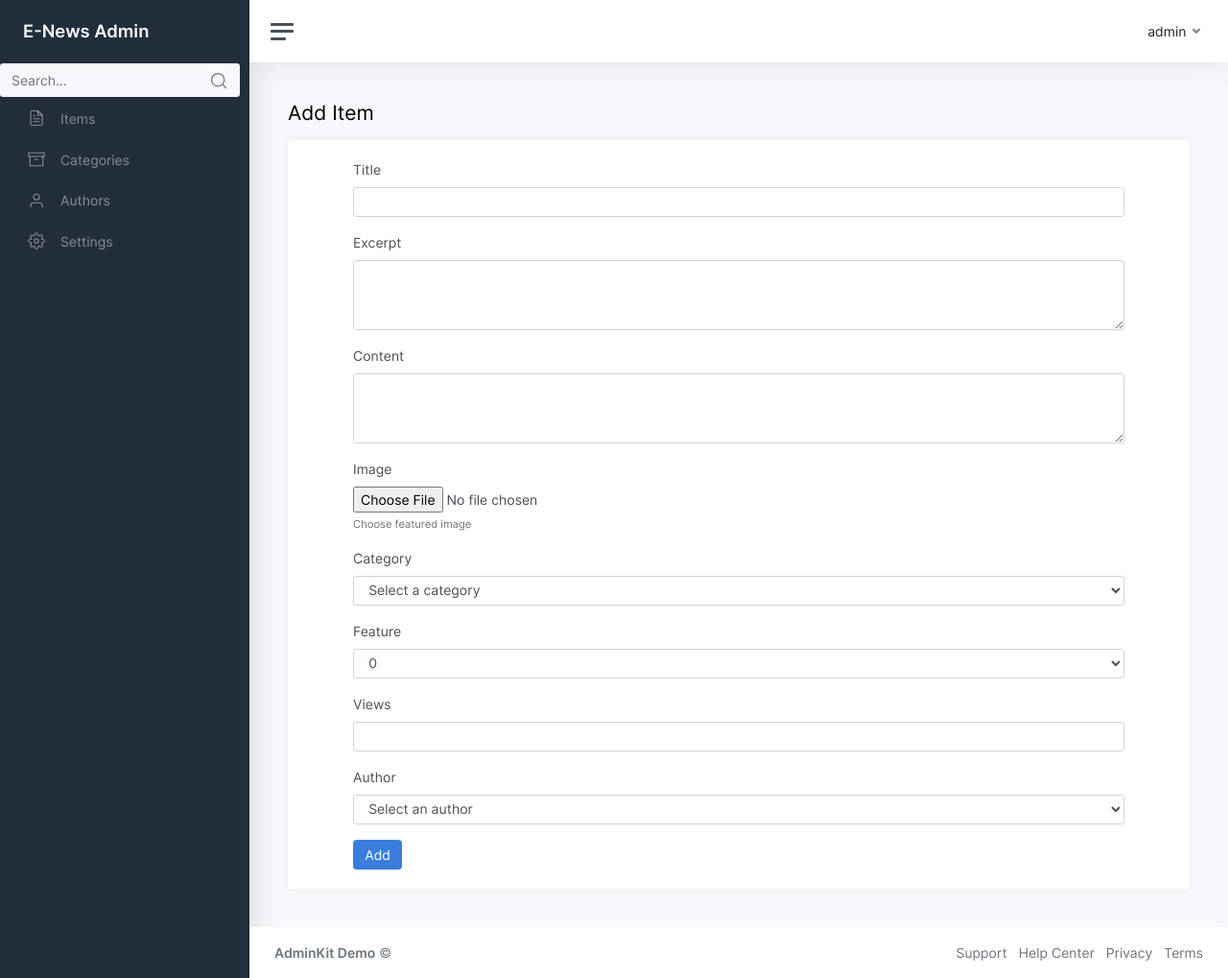
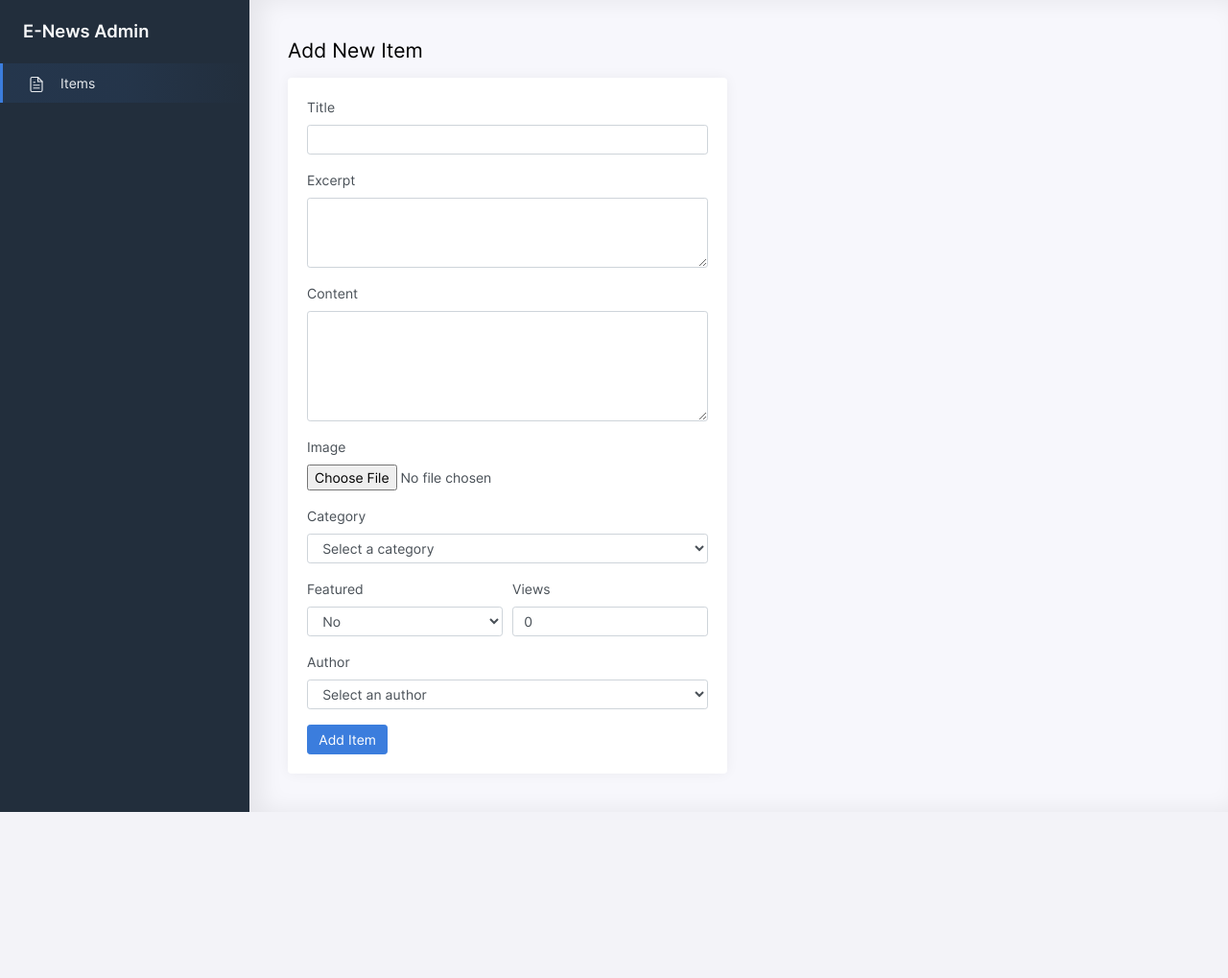
Before and after one commit to bbi-yoykai1017/baitapbe, a PHP site: page /form_add_item.php in a window 1280 px wide. Shown: the whole page at 96% size. After the commit the page ends 846 px from the top, so only its background shows below. Run offline with PHP 8.4, Linux system fonts and the light colour scheme; data comes from the database, SQL or seed files in the repository; some libraries are stand-ins or nearby versions.

Commit message:
tôi ưu code trang form_add_iitem.php

```diff
--- a/form_add_item.php
+++ b/form_add_item.php
@@ -1,244 +1,171 @@
 <?php
-// KẾT NỐI CSDL
+// 1. KẾT NỐI & KHỞI TẠO
 require_once 'database.php';
 $db = new Database();
 
-// khoi tao bien bao loi/thanh cong
-$suscess = '';
+// Khởi tạo biến
+$success = '';
 $error = '';
 
-// xu ly khi nguoi dung submit form
+// Lấy dữ liệu cho Dropdown trước (để dù form lỗi hay không thì vẫn có dữ liệu hiển thị)
+$authors = $db->select("SELECT * FROM authors");
+$categories = $db->select("SELECT * FROM categories");
+
+// 2. XỬ LÝ SUBMIT FORM
 if ($_SERVER['REQUEST_METHOD'] == 'POST') {
-    // lay du lieu tu form
-    $title = $_POST['title'];
-    $excerpt = $_POST['excerpt'];
-    $content = $_POST['content'];
-    $category_id = $_POST['category'];
-    $featured = $_POST['featured'];
-    $views = !empty($_POST['views']) ? $_POST['views'] : 0;
-    $author_id = $_POST['author'];
+    // Lấy và làm sạch dữ liệu đầu vào
+    $title       = trim($_POST['title'] ?? '');
+    $excerpt     = trim($_POST['excerpt'] ?? '');
+    $content     = trim($_POST['content'] ?? '');
+    $category_id = $_POST['category'] ?? '';
+    $featured    = $_POST['featured'] ?? 0;
+    $views       = $_POST['views'] ?? 0;
+    $author_id   = $_POST['author'] ?? '';
 
-    // kiem tra du lieu nhap
+    // Validate dữ liệu
     if (empty($title) || empty($category_id) || empty($author_id)) {
-        $error = "Vui lòng nhập đầy đủ thông tin";
+        $error = "Vui lòng nhập đầy đủ thông tin (Tiêu đề, Danh mục, Tác giả).";
     }
-    // Kiểm tra xem có file ảnh được upload không
+    // Validate file ảnh
     elseif (!isset($_FILES['image']) || $_FILES['image']['error'] != 0) {
         $error = "Vui lòng chọn hình ảnh đại diện!";
+    }
+    else {
+        // Xử lý Upload ảnh
+        $target_dir = "./public/images/";
+        if (!file_exists($target_dir)) {
+            mkdir($target_dir, 0777, true);
+        }
+
+        $file_extension = strtolower(pathinfo($_FILES['image']['name'], PATHINFO_EXTENSION));
+        $valid_extensions = ['jpg', 'jpeg', 'png', 'gif'];
+
+        // Kiểm tra định dạng ảnh
+        if (!in_array($file_extension, $valid_extensions)) {
+            $error = "Chỉ cho phép định dạng ảnh: " . implode(", ", $valid_extensions);
         } else {
-        // xi ly upload anh
-        $tager_dir = "./public/images/";
-        // dam bao thu muc ton tai
-        if (!file_exists($tager_dir)) {
-            mkdir($tager_dir, 0777, true);
-        }
-        $file_name = time() . '_' . basename($_FILES['image']['name']); // them time() de tranh trung ten
-        $tager_file = $tager_dir . $file_name;
-        $imgfile_type = strtolower(pathinfo($tager_file, PATHINFO_EXTENSION));
+            // Đặt tên file mới để tránh trùng lặp
+            $new_file_name = time() . '_' . basename($_FILES['image']['name']);
+            $target_file = $target_dir . $new_file_name;
 
-        // kiem tra dinh dang anh hop le
-        $valid_extensions = array('jpg', 'jpeg', 'png', 'gif');
-        if (in_array($imgfile_type, $valid_extensions)) {
-            if (move_uploaded_file($_FILES['image']['tmp_name'], $tager_file)) {
-                // chen du lieu vao csdl
+            if (move_uploaded_file($_FILES['image']['tmp_name'], $target_file)) {
+                // 3. INSERT VÀO DATABASE
+                // Lưu ý: Đã sửa tên cột category_id -> category và author_id -> author theo fix trước đó
                 $sql_insert = "INSERT INTO items (title, excerpt, content, image, category, featured, views, author)
                                VALUES (?, ?, ?, ?, ?, ?, ?, ?)";
-                $result = $db->execute($sql_insert, [$title, $excerpt, $content, $file_name, $category_id, $featured, $views, $author_id]);
+
+                $params = [$title, $excerpt, $content, $new_file_name, $category_id, $featured, $views, $author_id];
+                $result = $db->execute($sql_insert, $params);
+
                 if ($result) {
-                    $suscess = "Thêm bài viết thành công!";
-                    // chuyen huong ve trang danh sach
+                    $success = "Thêm bài viết thành công!";
                     header("Location: index.php");
                     exit();
                 } else {
-                    $error = "Lỗi thêm bài viết.";
+                    $error = "Lỗi hệ thống: Không thể thêm vào CSDL.";
                 }
             } else {
-                $error = "Lỗi khi tải lên hình ảnh.";
-            }
-        }
-        else {
-            $error = "Chỉ cho phép tải lên các định dạng ảnh: " . implode(", ", $valid_extensions);
+                $error = "Lỗi hệ thống: Không thể lưu file ảnh.";
             }
         }
     }
-// LẤY DANH SÁCH TÁC GIẢ
-$sql_auth = "SELECT * FROM authors";
-$authors = $db->select($sql_auth);
-
-// LẤY DANH SÁCH DANH MỤC
-$sql_cat = "SELECT * FROM categories";
-$categories = $db->select($sql_cat);
+}
 ?>
 
 <!DOCTYPE html>
 <html lang="vi">
-
 <head>
     <meta charset="utf-8">
-    <meta http-equiv="X-UA-Compatible" content="IE=edge">
     <meta name="viewport" content="width=device-width, initial-scale=1, shrink-to-fit=no">
-    <link rel="icon" href="./public/images/favicon.png" type="image/icon type">
-    <meta name="description" content="Responsive Web UI Kit &amp; Dashboard Template based on Bootstrap">
-    <meta name="author" content="AdminKit">
-    <meta name="keywords" content="adminkit, bootstrap, web ui kit, dashboard template, admin template">
-
-    <link rel="shortcut icon" href="./public/img/icons/icon-48x48.png" />
-
-    <title>E-News Admin</title>
-
+    <title>Thêm bài viết - E-News Admin</title>
     <link href="./public/css/app.css" rel="stylesheet">
-
-    <style>
-        .btn.btn-secondary.active {
-            background-color: #3b7ddd !important;
-            border-color: #3b7ddd !important;
-        }
-    </style>
 </head>
 
 <body>
     <div class="wrapper">
         <nav id="sidebar" class="sidebar">
             <div class="sidebar-content js-simplebar">
-                <a class="sidebar-brand" href="#">
-                    <span class="align-middle">E-News Admin</span>
-                </a>
+                <a class="sidebar-brand" href="index.php"><span class="align-middle">E-News Admin</span></a>
                 <ul class="sidebar-nav">
-                    <li>
-                        <form action="result.php" class="form-inline d-none d-sm-inline-block">
-                            <div class="input-group input-group-navbar">
-                                <input name="q" type="text" class="form-control" placeholder="Search…"
-                                    aria-label="Search" value="">
-                                <div class="input-group-append">
-                                    <button class="btn" type="submit">
-                                        <i class="align-middle" data-feather="search"></i>
-                                    </button>
-                                </div>
-                            </div>
-                        </form>
-                    </li>
-                    <li class="sidebar-item">
-                        <a class="sidebar-link" href="index.php">
-                            <i class="align-middle" data-feather="file-text"></i> <span
-                                class="align-middle">Items</span>
-                        </a>
-                    </li>
-                    <li class="sidebar-item">
-                        <a class="sidebar-link" href="categories.php">
-                            <i class="align-middle" data-feather="archive"></i> <span
-                                class="align-middle">Categories</span>
-                        </a>
-                    </li>
-                    <li class="sidebar-item">
-                        <a class="sidebar-link" href="authors.php">
-                            <i class="align-middle" data-feather="user"></i> <span class="align-middle">Authors</span>
-                        </a>
-                    </li>
-
-                    <li class="sidebar-item">
-                        <a class="sidebar-link" href="#">
-                            <i class="align-middle" data-feather="settings"></i> <span
-                                class="align-middle">Settings</span>
-                        </a>
-                    </li>
-                </ul>
-            </div>
-        </nav><!-- main content-->
-
-        <div class="main">
-            <nav class="navbar navbar-expand navbar-light navbar-bg">
-                <a class="sidebar-toggle d-flex">
-                    <i class="hamburger align-self-center"></i>
-                </a>
-                <div class="navbar-collapse collapse">
-                    <ul class="navbar-nav navbar-align">
-                        <li class="nav-item dropdown">
-                            <a class="nav-icon dropdown-toggle d-inline-block d-sm-none" href="#"
-                                data-toggle="dropdown">
-                                <i class="align-middle" data-feather="settings"></i>
-                            </a>
-                            <a class="nav-link dropdown-toggle d-none d-sm-inline-block" href="#"
-                                data-toggle="dropdown">
-                                <span class="text-dark">admin</span>
-                            </a>
-                            <div class="dropdown-menu dropdown-menu-right">
-                                <a class="dropdown-item" href="#">Đăng Xuất</a>
-                            </div>
-                        </li>
+                    <li class="sidebar-item active"><a class="sidebar-link" href="index.php"><i class="align-middle" data-feather="file-text"></i> Items</a></li>
                     </ul>
             </div>
         </nav>
+
+        <div class="main">
             <main class="content">
                 <div class="container-fluid p-0">
-                    <h1 class="h3 mb-3">Add Item</h1>
+                    <h1 class="h3 mb-3">Add New Item</h1>
                     <div class="row">
-                        <div class="col-12 col-6">
-                            <div class="card px-5">
+                        <div class="col-12 col-md-8 col-lg-6"> <div class="card">
                                 <div class="card-body">
-                                    <?php if (!empty($error)): ?>
-                                        <div class="alert alert-danger alert-dismissible fade show" role="alert">
-                                            <?= $error ?>
-                                            <button type="button" class="close" data-dismiss="alert" aria-label="Close">
-                                                <span aria-hidden="true">&times;</span>
-                                            </button>
-                                        </div>
+
+                                    <?php if ($error): ?>
+                                        <div class="alert alert-danger"><?= $error ?></div>
                                     <?php endif; ?>
-                                    <?php if (!empty($suscess)): ?>
-                                        <div class="alert alert-success alert-dismissible fade show" role="alert">
-                                            <?= $suscess ?>
-                                            <button type="button" class="close" data-dismiss="alert" aria-label="Close">
-                                                <span aria-hidden="true">&times;</span>
-                                            </button>
-                                        </div>
+
+                                    <?php if ($success): ?>
+                                        <div class="alert alert-success"><?= $success ?></div>
                                     <?php endif; ?>
-                                    <form method="POST" enctype="multipart/form-data" action="">
+
+                                    <form method="POST" enctype="multipart/form-data">
                                         <div class="form-group">
                                             <label class="form-label">Title</label>
-                                            <input name="title" type="text" class="form-control" required>
+                                            <input name="title" type="text" class="form-control" required value="<?= isset($title) ? htmlspecialchars($title) : '' ?>">
                                         </div>
+
                                         <div class="form-group">
                                             <label class="form-label">Excerpt</label>
-                                            <textarea name="excerpt" class="form-control" rows="3"></textarea>
+                                            <textarea name="excerpt" class="form-control" rows="3"><?= isset($excerpt) ? htmlspecialchars($excerpt) : '' ?></textarea>
                                         </div>
+
                                         <div class="form-group">
                                             <label class="form-label">Content</label>
-                                            <textarea name="content" class="form-control" rows="3"></textarea>
+                                            <textarea name="content" class="form-control" rows="5"><?= isset($content) ? htmlspecialchars($content) : '' ?></textarea>
                                         </div>
+
                                         <div class="form-group">
-                                            <label class="form-label w-100">Image</label>
-                                            <input type="file" name="image" accept="image/*" required>
-                                            <small class="form-text text-muted">Choose featured image</small>
+                                            <label class="form-label">Image</label>
+                                            <input type="file" name="image" class="form-control-file" accept="image/*" required>
                                         </div>
+
                                         <div class="form-group">
                                             <label class="form-label">Category</label>
-                                            <select class="form-control" name="category" id="">
-                                                <option disabled selected>Select a category</option>
+                                            <select class="form-control" name="category" required>
+                                                <option value="" disabled selected>Select a category</option>
                                                 <?php foreach ($categories as $cat): ?>
-                                                    <option value="<?= $cat['id'] ?>"><?= $cat['name'] ?></option>
+                                                    <?php $selected = (isset($category_id) && $category_id == $cat['id']) ? 'selected' : ''; ?>
+                                                    <option value="<?= $cat['id'] ?>" <?= $selected ?>><?= $cat['name'] ?></option>
                                                 <?php endforeach; ?>
                                             </select>
                                         </div>
-                                        <div class="form-group">
-                                            <label class="form-label">Feature</label>
-                                            <select class="form-control" name="featured" id="">
-                                                <option value="1">1</option>
-                                                <option value="0" selected>0</option>
+
+                                        <div class="form-row">
+                                            <div class="form-group col-md-6">
+                                                <label class="form-label">Featured</label>
+                                                <select class="form-control" name="featured">
+                                                    <option value="0">No</option>
+                                                    <option value="1" <?= (isset($featured) && $featured == 1) ? 'selected' : '' ?>>Yes</option>
                                                 </select>
                                             </div>
-                                        <div class="form-group">
+                                            <div class="form-group col-md-6">
                                                 <label class="form-label">Views</label>
-                                            <input name="views" type="number" class="form-control">
+                                                <input name="views" type="number" class="form-control" value="<?= isset($views) ? $views : 0 ?>">
                                             </div>
+                                        </div>
+
                                         <div class="form-group">
                                             <label class="form-label">Author</label>
-                                            <select class="form-control" name="author" id="" required>
-                                                <option disabled selected>Select an author</option>
+                                            <select class="form-control" name="author" required>
+                                                <option value="" disabled selected>Select an author</option>
                                                 <?php foreach ($authors as $a): ?>
-                                                    <option value="<?= $a['id'] ?>"><?= $a['name'] ?></option>
+                                                    <?php $selected = (isset($author_id) && $author_id == $a['id']) ? 'selected' : ''; ?>
+                                                    <option value="<?= $a['id'] ?>" <?= $selected ?>><?= $a['name'] ?></option>
                                                 <?php endforeach; ?>
                                             </select>
                                         </div>
-                                        <button type="submit" class="btn btn-primary">Add</button>
+
+                                        <button type="submit" class="btn btn-primary">Add Item</button>
                                     </form>
                                 </div>
                             </div>
@@ -246,39 +173,8 @@ $categories = $db->select($sql_cat);
                     </div>
                 </div>
             </main>
-            <!--end main-->
-            <footer class="footer">
-                <div class="container-fluid">
-                    <div class="row text-muted">
-                        <div class="col-6 text-left">
-                            <p class="mb-0">
-                                <a href="index.html" class="text-muted"><strong>AdminKit Demo</strong></a> &copy;
-                            </p>
-                        </div>
-                        <div class="col-6 text-right">
-                            <ul class="list-inline">
-                                <li class="list-inline-item">
-                                    <a class="text-muted" href="#">Support</a>
-                                </li>
-                                <li class="list-inline-item">
-                                    <a class="text-muted" href="#">Help Center</a>
-                                </li>
-                                <li class="list-inline-item">
-                                    <a class="text-muted" href="#">Privacy</a>
-                                </li>
-                                <li class="list-inline-item">
-                                    <a class="text-muted" href="#">Terms</a>
-                                </li>
-                            </ul>
         </div>
     </div>
-                </div>
-            </footer>
-        </div>
-    </div>
-
-    <script src="./public/js/vendor.js"></script>
     <script src="./public/js/app.js"></script>
 </body>
-
 </html>
```
Also changed, not shown: public/images/1767430766_2-SO-2-1729181158.jpg (added). Lines whose indentation alone changed are shown as unchanged.
